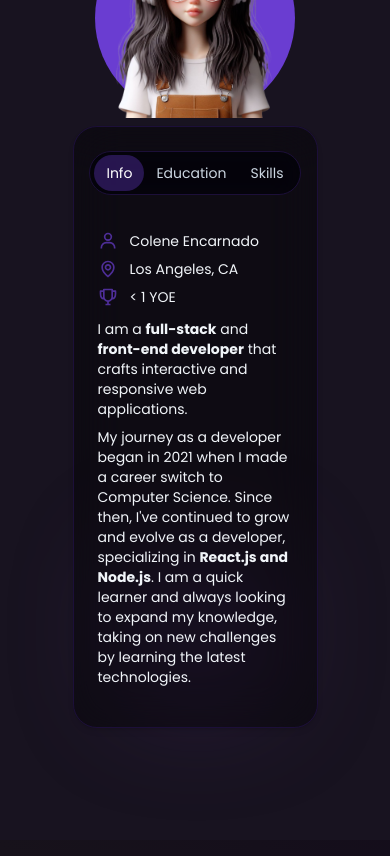
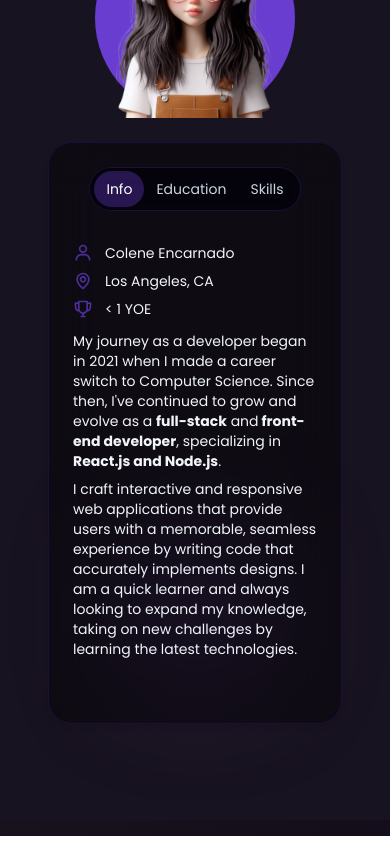
Before and after one commit to encarnac/portfolio, a React (Vite) app: page / in a window 390 px wide. Shown: the part 1120-1976 px from the top of the page. Built offline with nearby package versions, Linux system fonts and the light colour scheme.

Commit message:
Fixed About component size on mobile and updated info content

```diff
--- a/src/components/AboutSection.jsx
+++ b/src/components/AboutSection.jsx
@@ -42,17 +42,19 @@ const TAB_CONTENT = [
         </div>
         <div className="mt-3 lg:col-span-8 lg:mt-0">
           <p className="mb-2">
-            I am a <span className="font-bold">full-stack</span> and
-            <span className="font-bold"> front-end developer</span> that crafts
-            interactive and responsive web applications.
+            My journey as a developer began in 2021 when I made a career switch
+            to Computer Science. Since then, I've continued to grow and evolve
+            as a <span className="font-bold">full-stack</span> and
+            <span className="font-bold"> front-end developer</span>,
+            specializing in{" "}
+            <span className="font-bold">React.js and Node.js</span>.
           </p>
           <p className="">
-            My journey as a developer began in 2021 when I made a career switch
-            to Computer Science. Since then, I've continued to grow and evolve
-            as a developer, specializing in{" "}
-            <span className="font-bold">React.js and Node.js</span>. I am a
-            quick learner and always looking to expand my knowledge, taking on
-            new challenges by learning the latest technologies.
+            I craft interactive and responsive web applications that provide
+            users with a memorable, seamless experience by writing code that
+            accurately implements designs. I am a quick learner and always
+            looking to expand my knowledge, taking on new challenges by learning
+            the latest technologies.
           </p>
           <p></p>
         </div>
@@ -62,15 +64,17 @@ const TAB_CONTENT = [
   {
     name: "Education",
     content: (
-      <ul className="space-y-4 pr-2 md:px-10 xl:px-12">
-        <li className="relative flex gap-4">
+      <ul className="space-y-4 px-0 md:px-10 xl:px-12">
+        <li className="relative flex gap-2 md:gap-4">
           <div className="before:absolute before:left-[.55rem] before:top-6 before:z-[-1] before:h-4/6 before:w-[2px] before:bg-[#F38BBB]/30 dark:before:bg-[#6a3dd1]/30">
             <LuGraduationCap className="size-5 text-[#F38BBB]/60 dark:text-[#6a3dd1]/60" />
           </div>
           <div className="w-full">
             <div className="flex justify-between font-semibold">
               <h4>Oregon State University</h4>
-              <p>2021-2023</p>
+              <p>
+                <span className="hidden md:inline">2021 - </span>2023
+              </p>
             </div>
             <p className="px-2 md:px-4 lg:px-6">
               Bachelor of Science: Computer Science
@@ -78,14 +82,16 @@ const TAB_CONTENT = [
             <p className="px-2 md:px-4 lg:px-6">GPA: 3.8</p>
           </div>
         </li>
-        <li className="relative flex gap-4">
+        <li className="relative flex gap-2 md:gap-4">
           <div className="before:absolute before:left-[.55rem] before:top-6 before:z-[-1] before:h-4/6 before:w-[2px] before:bg-[#F38BBB]/30 dark:before:bg-[#6a3dd1]/30">
             <LuGraduationCap className="size-5 text-[#F38BBB]/60 dark:text-[#6a3dd1]/60" />
           </div>
           <div className="w-full">
             <div className="flex justify-between font-semibold">
               <h4>California State Long Beach</h4>
-              <p>2015-2019</p>
+              <p>
+                <span className="hidden md:inline">2015 - </span>2019
+              </p>
             </div>
             <p className="px-2 md:px-4 lg:px-6">Bachelor of Arts: Psychology</p>
             <p className="px-2 md:px-4 lg:px-6">GPA: 3.5</p>
@@ -138,7 +144,7 @@ const AboutSection = ({ setSelectedPage }) => {
           viewport={{ once: true, amount: 0.8 }}
           transition={{ type: "tween", duration: 0.8 }}
           variants={motionVariants("left")}
-          className="mb-2 flex h-full w-10/12 flex-col items-center gap-y-2 rounded-3xl border-[1px] border-slate-200 bg-slate-100 py-6 backdrop-blur-xl backdrop-filter dark:border-[1px] dark:border-[#1c0f39] dark:bg-black/40 dark:shadow-md lg:col-span-8 lg:mt-0 lg:before:absolute lg:before:-left-[0.93rem] lg:before:top-[10%] lg:before:h-0 lg:before:w-0 lg:before:border-y-[10px] lg:before:border-r-[15px] lg:before:border-y-[#fff]/[.01] lg:before:border-r-slate-100 lg:before:border-opacity-90 lg:before:content-[''] dark:lg:before:border-none"
+          className="my-4 flex h-full min-w-fit flex-col items-center gap-y-2 rounded-3xl border-[1px] border-slate-200 bg-slate-100 py-6 backdrop-blur-xl backdrop-filter dark:border-[1px] dark:border-[#1c0f39] dark:bg-black/40 dark:shadow-md md:w-9/12 lg:col-span-8 lg:mt-0 lg:before:absolute lg:before:-left-[0.93rem] lg:before:top-[10%] lg:before:h-0 lg:before:w-0 lg:before:border-y-[10px] lg:before:border-r-[15px] lg:before:border-y-[#fff]/[.01] lg:before:border-r-slate-100 lg:before:border-opacity-90 lg:before:content-[''] dark:lg:before:border-none"
         >
           <div className="shadow-900/20 relative flex h-11 w-max flex-row items-center rounded-full bg-slate-300/30 px-1 shadow-inner backdrop-blur backdrop-filter transition dark:border-[1px] dark:border-[#1c0f39] dark:bg-[#03000A]/60 lg:mx-0">
             {TAB_CONTENT.map((tabContent, index) => (
@@ -150,7 +156,7 @@ const AboutSection = ({ setSelectedPage }) => {
               />
             ))}
           </div>
-          <div className="mt-5 place-self-stretch px-4 py-2 text-sm text-stone-600 dark:text-slate-100 lg:text-base">
+          <div className="mt-4 place-self-stretch px-4 py-2 text-sm text-stone-600 dark:text-slate-100 lg:text-base">
             {TAB_CONTENT.find((t) => t.name === tab).content}
           </div>
         </motion.div>
```
